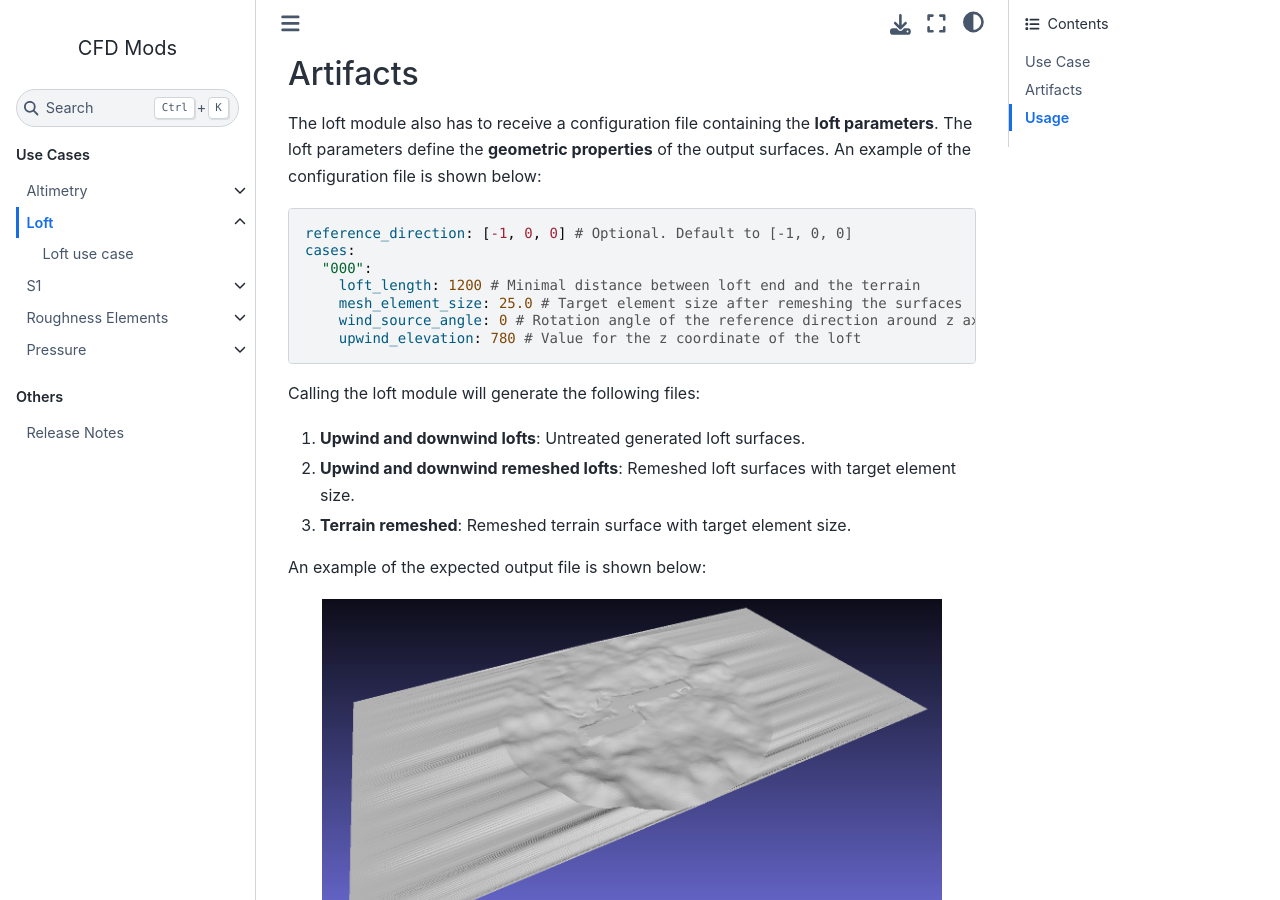
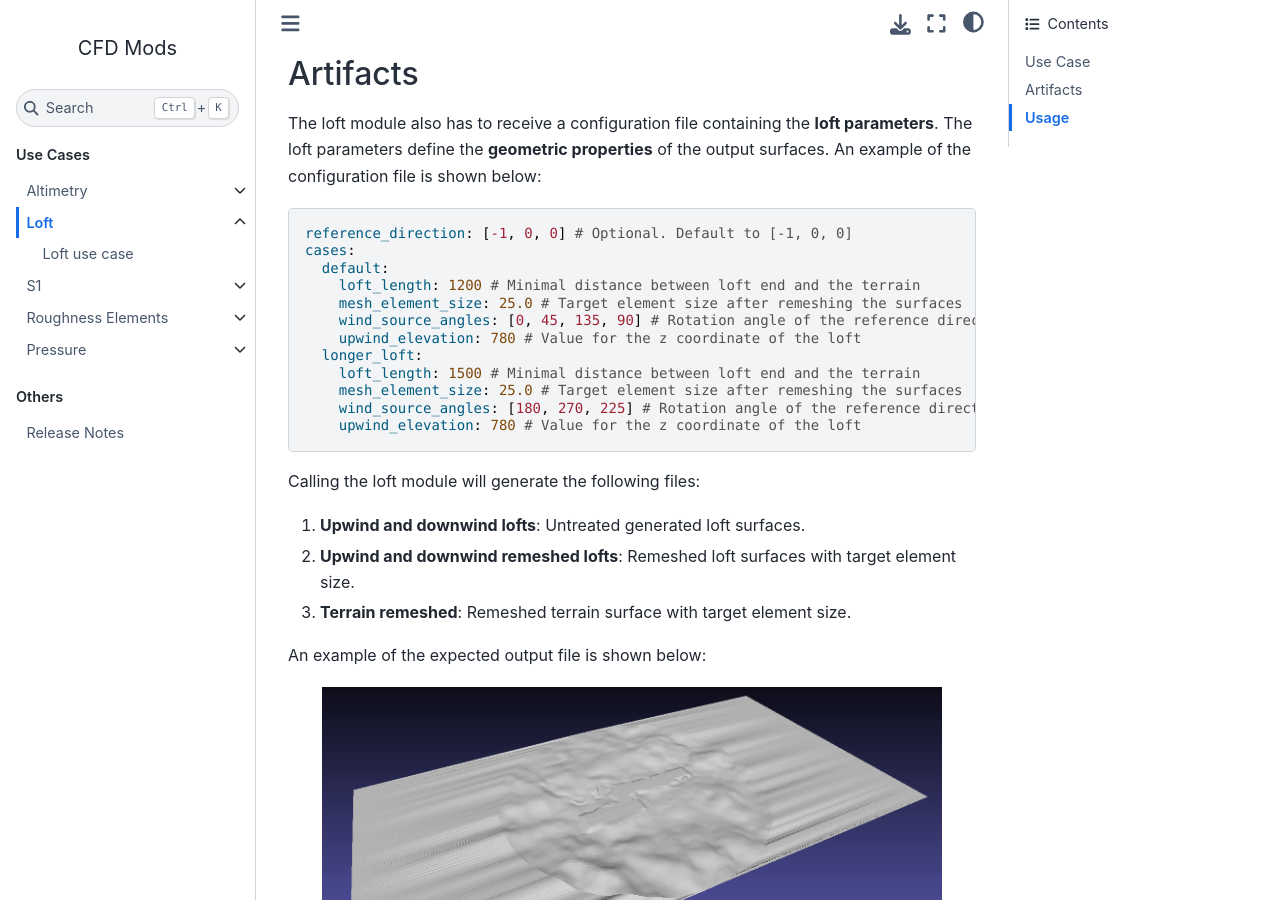
Before and after one commit to AeroSim-CFD/cfdmod, a Sphinx documentation site: the page built from docs/source/use_cases/loft/index.rst, in a window 1280 px wide and 900 px high, scrolled down 1018 px. Built offline with Sphinx 7.4.7 and the Sphinx Book theme 1.1.4, drawn with Linux system fonts in a browser that asks for light colours.

Commit message:
static config update

```diff
--- a/docs/source/_static/loft/loft_params.yaml
+++ b/docs/source/_static/loft/loft_params.yaml
@@ -1,7 +1,12 @@
 reference_direction: [-1, 0, 0] # Optional. Default to [-1, 0, 0]
 cases:
-  "000":
+  default:
     loft_length: 1200 # Minimal distance between loft end and the terrain
     mesh_element_size: 25.0 # Target element size after remeshing the surfaces
-    wind_source_angle: 0 # Rotation angle of the reference direction around z axis
+    wind_source_angles: [0, 45, 135, 90] # Rotation angle of the reference direction around z axis
     upwind_elevation: 780 # Value for the z coordinate of the loft
+  longer_loft:
+    loft_length: 1500 # Minimal distance between loft end and the terrain
+    mesh_element_size: 25.0 # Target element size after remeshing the surfaces
+    wind_source_angles: [180, 270, 225] # Rotation angle of the reference direction around z axis
+    upwind_elevation: 780 # Value for the z coordinate of the loft
```
